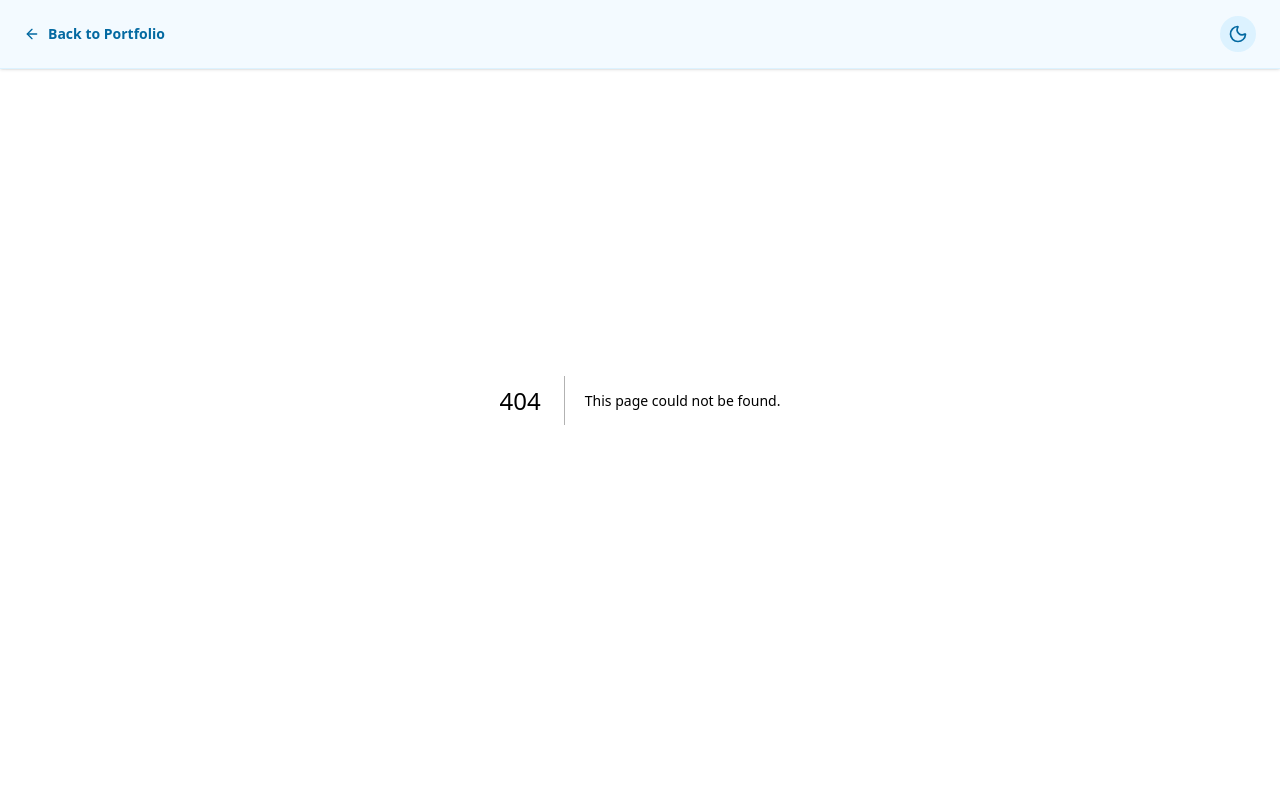
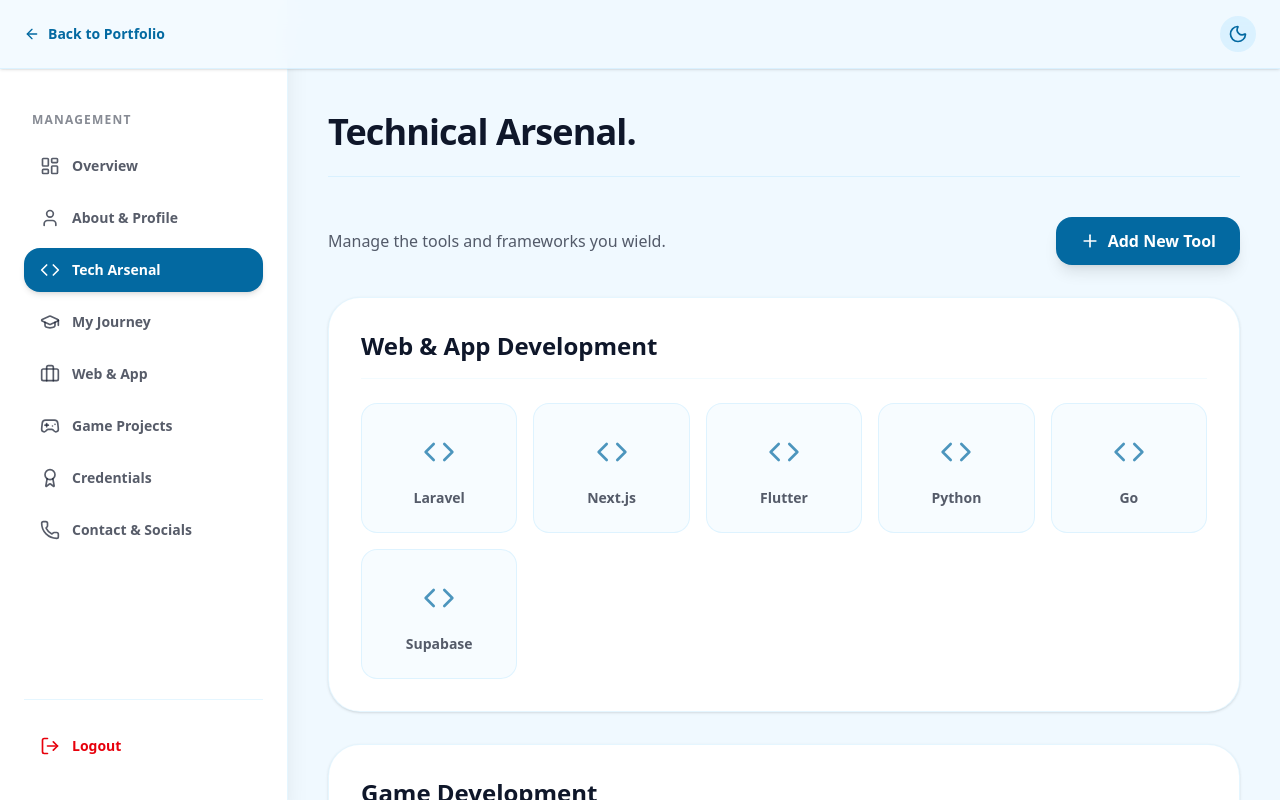
Before and after one commit to NeoRyumasil/my-portofolio-front-end, a Next.js app in the folder portofolio-front-end/: page /admin/dashboard/expertise in a window 1280 px wide. Before the commit this address had no page. Shown: the top 800 px of the page. Built offline with nearby package versions, Linux system fonts and the light colour scheme.

Commit message:
Add Expertise Form

```diff
--- /dev/null
+++ b/portofolio-front-end/app/admin/dashboard/expertise/page.tsx
@@ -0,0 +1,24 @@
+import React from 'react';
+import ExpertiseForm from '@/components/sections/admin/dashboard/expertise/ExpertiseForm';
+
+export const metadata = {
+  title: 'Tech Arsenal | Admin Portal',
+};
+
+export default function ExpertisePage() {
+  return (
+    <div className="space-y-10 animate-in fade-in slide-in-from-bottom-4 duration-500">
+
+      {/* Page Header */}
+      <div className="space-y-2 border-b border-[#7DD3FC]/20 dark:border-[#991B1B]/30 pb-6">
+        <h1 className="text-4xl font-extrabold text-[#0F172A] dark:text-white font-space tracking-tight">
+          Technical Arsenal.
+        </h1>
+      </div>
+
+      {/* CRUD Manager Component */}
+      <ExpertiseForm />
+
+    </div>
+  );
+}
--- /dev/null
+++ b/portofolio-front-end/components/sections/admin/dashboard/expertise/ExpertiseForm.tsx
@@ -0,0 +1,190 @@
+"use client";
+
+import React, { useState } from 'react';
+import { Plus, Edit2, Trash2, X, Save, Image as ImageIcon, Code, Box } from 'lucide-react';
+
+interface Tool {
+  id: string;
+  name: string;
+  category: 'web' | 'game';
+  icon: string;
+}
+
+export default function ExpertiseForm() {
+  const [tools, setTools] = useState<Tool[]>([
+    { id: '1', name: 'Laravel', category: 'web', icon: '/icons/laravel.svg' },
+    { id: '2', name: 'Next.js', category: 'web', icon: '/icons/nextjs.svg' },
+    { id: '3', name: 'Flutter', category: 'web', icon: '/icons/flutter.svg' },
+    { id: '4', name: 'Python', category: 'web', icon: '/icons/python.svg' },
+    { id: '5', name: 'Go', category: 'web', icon: '/icons/go.svg' },
+    { id: '6', name: 'Supabase', category: 'web', icon: '/icons/supabase.svg' },
+    { id: '7', name: 'Unity', category: 'game', icon: '/icons/unity.svg' },
+    { id: '8', name: 'Godot', category: 'game', icon: '/icons/godot.svg' },
+  ]);
+
+  const [isModalOpen, setIsModalOpen] = useState(false);
+  const [editingId, setEditingId] = useState<string | null>(null);
+  const [formData, setFormData] = useState({ name: '', category: 'web' as 'web' | 'game', icon: '' });
+
+  const webTools = tools.filter(t => t.category === 'web');
+  const gameTools = tools.filter(t => t.category === 'game');
+
+  const handleOpenModal = (tool?: Tool) => {
+    if (tool) {
+      setEditingId(tool.id);
+      setFormData({ name: tool.name, category: tool.category, icon: tool.icon });
+    } else {
+      setEditingId(null);
+      setFormData({ name: '', category: 'web', icon: '' });
+    }
+    setIsModalOpen(true);
+  };
+
+  const handleCloseModal = () => {
+    setIsModalOpen(false);
+    setEditingId(null);
+  };
+
+  const handleSave = (e: React.FormEvent) => {
+    e.preventDefault();
+    if (editingId) {
+      setTools(tools.map(t => t.id === editingId ? { ...t, ...formData } : t));
+    } else {
+      const newTool: Tool = { id: Date.now().toString(), ...formData };
+      setTools([...tools, newTool]);
+    }
+    handleCloseModal();
+  };
+
+  const handleDelete = (id: string) => {
+    if (confirm('Are you sure you want to delete this tool?')) {
+      setTools(tools.filter(t => t.id !== id));
+    }
+  };
+
+  // Komponen ToolGrid yang sudah di-upgrade efek hover-nya
+  const ToolGrid = ({ title, data }: { title: string, data: Tool[] }) => (
+    <div className="bg-white dark:bg-[#121212] p-8 rounded-[32px] shadow-sm border border-[#7DD3FC]/20 dark:border-[#991B1B]/30 mb-8">
+      <h2 className="text-2xl font-bold text-[#0F172A] dark:text-white font-space mb-6 pb-4 border-b border-[#7DD3FC]/10 dark:border-[#991B1B]/20">
+        {title}
+      </h2>
+      <div className="grid grid-cols-2 sm:grid-cols-3 md:grid-cols-4 lg:grid-cols-5 gap-4">
+        {data.map((tool) => (
+          <div
+            key={tool.id}
+            className="group relative bg-[#F0F9FF]/50 dark:bg-[#000000]/50 border border-[#7DD3FC]/20 dark:border-[#991B1B]/30 rounded-2xl p-6 flex flex-col items-center justify-center gap-3 hover:-translate-y-2 hover:shadow-xl hover:shadow-[#0369A1]/10 dark:hover:shadow-[#E11D48]/10 hover:border-[#0369A1]/50 dark:hover:border-[#E11D48]/50 transition-all duration-300 cursor-pointer"
+          >
+
+            {/* Action Overlay */}
+            <div className="absolute top-2 right-2 flex gap-1 opacity-0 group-hover:opacity-100 transition-opacity duration-200 z-10">
+              <button
+                onClick={(e) => { e.stopPropagation(); handleOpenModal(tool); }}
+                className="p-1.5 bg-[#0369A1] text-white rounded-lg hover:bg-[#0284C7] hover:scale-110 transition-all"
+                title="Edit Tool"
+              >
+                <Edit2 size={14} />
+              </button>
+              <button
+                onClick={(e) => { e.stopPropagation(); handleDelete(tool.id); }}
+                className="p-1.5 bg-red-600 text-white rounded-lg hover:bg-red-700 hover:scale-110 transition-all"
+                title="Delete Tool"
+              >
+                <Trash2 size={14} />
+              </button>
+            </div>
+
+            {/* Icon Container dengan Animasi */}
+            <div className="w-12 h-12 flex items-center justify-center text-[#0369A1]/70 dark:text-[#E11D48]/70 group-hover:text-[#0369A1] dark:group-hover:text-[#F43F5E] group-hover:scale-110 transition-all duration-300">
+               {tool.category === 'web' ? <Code size={32} /> : <Box size={32} />}
+            </div>
+
+            {/* Nama Tool */}
+            <span className="font-bold text-[#0F172A]/70 dark:text-white/70 font-space text-sm text-center group-hover:text-[#0F172A] dark:group-hover:text-white transition-colors duration-300">
+              {tool.name}
+            </span>
+
+          </div>
+        ))}
+      </div>
+    </div>
+  );
+
+  return (
+    <div>
+      <div className="flex justify-between items-center mb-8">
+        <p className="text-[#0F172A]/70 dark:text-white/70">Manage the tools and frameworks you wield.</p>
+        <button
+          onClick={() => handleOpenModal()}
+          className="flex items-center gap-2 bg-[#0369A1] dark:bg-[#E11D48] text-white px-6 py-3 rounded-2xl font-bold font-space shadow-lg hover:shadow-xl hover:-translate-y-1 transition-all duration-300"
+        >
+          <Plus size={20} /> Add New Tool
+        </button>
+      </div>
+
+      <ToolGrid title="Web & App Development" data={webTools} />
+      <ToolGrid title="Game Development" data={gameTools} />
+
+      {isModalOpen && (
+        <div className="fixed inset-0 z-[100] flex items-center justify-center p-4 bg-black/50 backdrop-blur-sm animate-in fade-in duration-200">
+          <div className="bg-white dark:bg-[#121212] w-full max-w-lg rounded-[32px] p-8 shadow-2xl border border-[#7DD3FC]/20 dark:border-[#991B1B]/30 animate-in zoom-in-95 duration-200">
+
+            <div className="flex justify-between items-center mb-6">
+              <h3 className="text-2xl font-bold text-[#0F172A] dark:text-white font-space">
+                {editingId ? 'Edit Tool' : 'Add New Tool'}
+              </h3>
+              <button onClick={handleCloseModal} className="text-[#0F172A]/50 dark:text-white/50 hover:text-red-500 hover:rotate-90 transition-all">
+                <X size={24} />
+              </button>
+            </div>
+
+            <form onSubmit={handleSave} className="space-y-6">
+              <div className="space-y-2">
+                <label className="text-sm font-bold text-[#0F172A] dark:text-white font-space">Tool Name</label>
+                <input
+                  type="text"
+                  value={formData.name}
+                  onChange={(e) => setFormData({ ...formData, name: e.target.value })}
+                  className="w-full px-4 py-3 bg-[#F0F9FF]/50 dark:bg-[#000000]/50 border border-[#7DD3FC]/50 dark:border-[#991B1B]/50 rounded-xl text-[#0F172A] dark:text-white focus:outline-none focus:ring-2 focus:ring-[#0369A1] dark:focus:ring-[#E11D48]"
+                  required
+                />
+              </div>
+
+              <div className="space-y-2">
+                <label className="text-sm font-bold text-[#0F172A] dark:text-white font-space">Category</label>
+                <select
+                  value={formData.category}
+                  onChange={(e) => setFormData({ ...formData, category: e.target.value as 'web' | 'game' })}
+                  className="w-full px-4 py-3 bg-[#F0F9FF]/50 dark:bg-[#000000]/50 border border-[#7DD3FC]/50 dark:border-[#991B1B]/50 rounded-xl text-[#0F172A] dark:text-white focus:outline-none focus:ring-2 focus:ring-[#0369A1] dark:focus:ring-[#E11D48]"
+                >
+                  <option value="web">Web & App Development</option>
+                  <option value="game">Game Development</option>
+                </select>
+              </div>
+
+              <div className="space-y-2">
+                <label className="text-sm font-bold text-[#0F172A] dark:text-white font-space flex items-center gap-2">
+                  <ImageIcon size={16} /> Icon File Name / URL
+                </label>
+                <input
+                  type="text"
+                  value={formData.icon}
+                  onChange={(e) => setFormData({ ...formData, icon: e.target.value })}
+                  placeholder="e.g., /icons/laravel.svg"
+                  className="w-full px-4 py-3 bg-[#F0F9FF]/50 dark:bg-[#000000]/50 border border-[#7DD3FC]/50 dark:border-[#991B1B]/50 rounded-xl text-[#0F172A] dark:text-white focus:outline-none focus:ring-2 focus:ring-[#0369A1] dark:focus:ring-[#E11D48]"
+                />
+              </div>
+
+              <button
+                type="submit"
+                className="w-full flex justify-center items-center gap-2 bg-[#0369A1] dark:bg-[#E11D48] text-white px-6 py-4 rounded-xl font-bold font-space shadow-lg hover:shadow-xl hover:-translate-y-1 transition-all duration-300 mt-4"
+              >
+                <Save size={20} /> Save Tool
+              </button>
+            </form>
+
+          </div>
+        </div>
+      )}
+    </div>
+  );
+}
```
